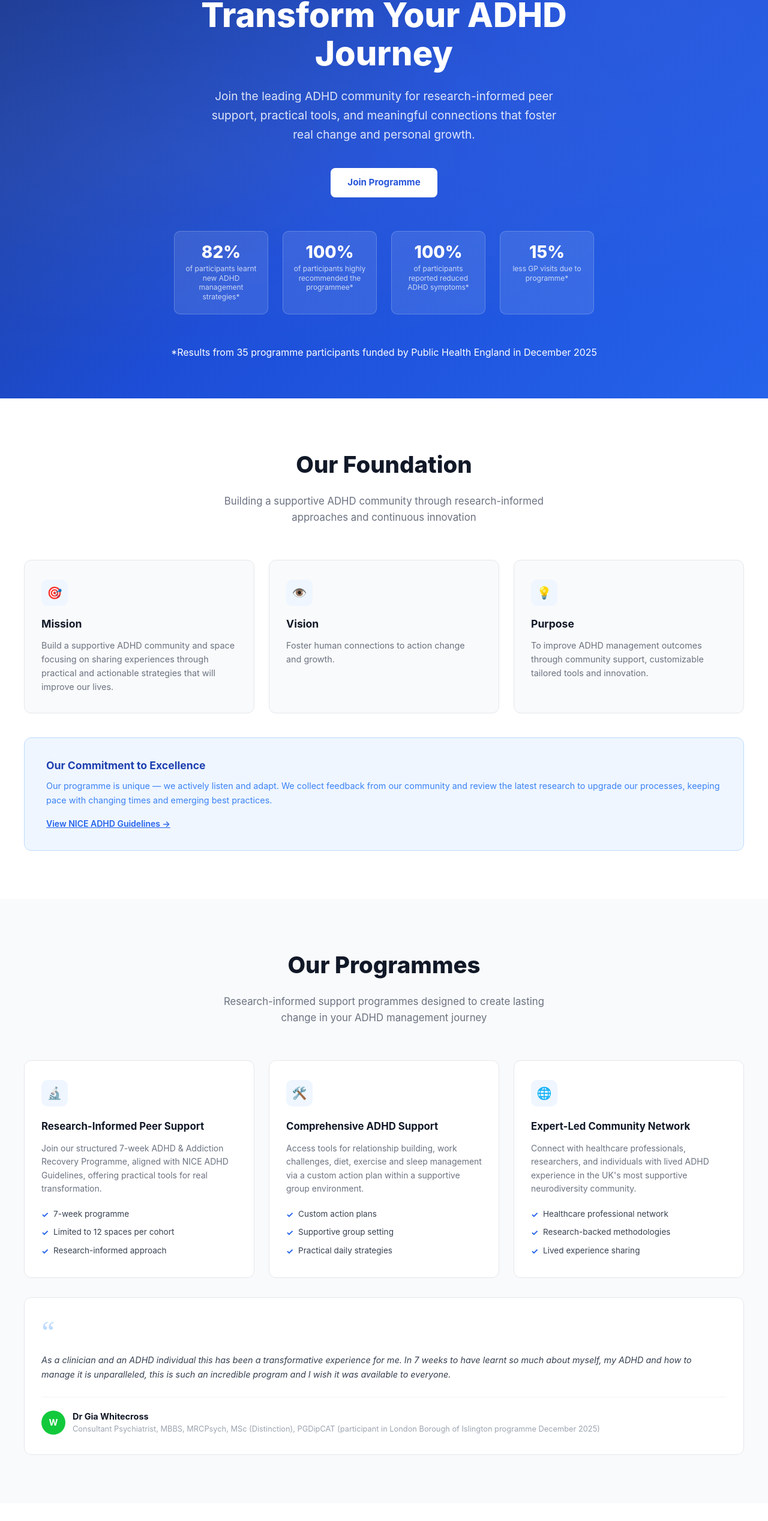
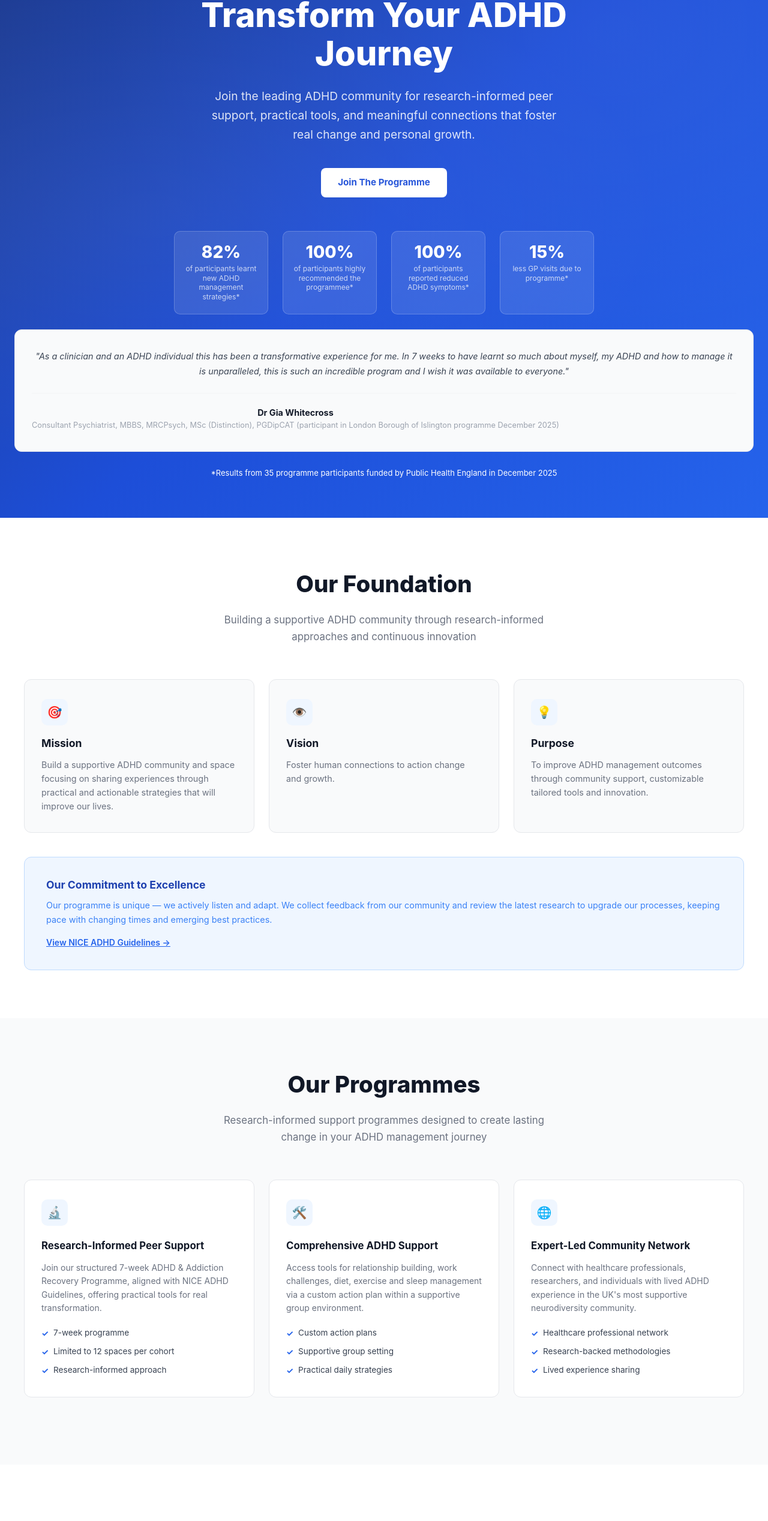
Before and after one commit to ginnyedelstein/adhdactionnetwork, a Next.js app: page / in a window 1280 px wide. Shown: the part 210-2745 px from the top of the page at 60% size. Built offline with nearby package versions, Linux system fonts and the light colour scheme.

Commit message:
Update form link and fix Gia quote loaction

```diff
--- a/src/components/CTABanner.tsx
+++ b/src/components/CTABanner.tsx
@@ -52,7 +52,7 @@ const PrimaryBtn = styled.a`
 `;
 
 const JOIN_URL =
-  "https://forms.fillout.com/t/p35enEL9UKus";
+  "https://forms.fillout.com/t/r6JmuqVA4Dus";
 
 export default function CTABanner() {
   return (
--- a/src/components/Hero.tsx
+++ b/src/components/Hero.tsx
@@ -145,8 +145,45 @@ const StatLabel = styled.div`
   line-height: 1.3;
 `;
 
+const Quote = styled.p`
+  font-size: 0.9rem;
+  color: #374151;
+  line-height: 1.7;
+  flex: 1;
+  margin-bottom: 1.5rem;
+  font-style: italic;
+`;
+
+const Attribution = styled.div`
+  display: flex;
+  align-items: center;
+  gap: 0.75rem;
+  border-top: 1px solid #f3f4f6;
+  padding-top: 1.25rem;
+`;
+
+const AuthorInfo = styled.div``;
+
+const AuthorName = styled.div`
+  font-weight: 700;
+  font-size: 0.9rem;
+  color: #111827;
+`;
+
+const AuthorRole = styled.div`
+  font-size: 0.8rem;
+  color: #9ca3af;
+`;
+
+const Card = styled.div`
+  background: #f9fafb;
+  border: 1px solid #e5e7eb;
+  border-radius: 12px;
+  padding: 2rem 1.75rem;
+`;
+
 const JOIN_URL =
-  "https://forms.fillout.com/t/p35enEL9UKus";
+  "https://forms.fillout.com/t/r6JmuqVA4Dus";
 
 const stats = [
   { value: "82%", label: "of participants learnt new ADHD management strategies*" },
@@ -170,7 +207,7 @@ export default function Hero() {
       </HeroSub>
       <ButtonGroup>
         <PrimaryBtn href={JOIN_URL} target="_blank" rel="noopener noreferrer">
-          Join Programme
+          Join The Programme
         </PrimaryBtn>
       </ButtonGroup>
       <StatsGrid>
@@ -182,9 +219,23 @@ export default function Hero() {
         ))}
       </StatsGrid>
       <br />
+
+      <Card>
+        <Quote>"As a clinician and an ADHD individual this has been a transformative experience for me. In 7 weeks to have
+          learnt so much about myself, my ADHD and how to manage it is unparalleled, this is such an incredible program and I wish it was available to everyone."</Quote>
+        <Attribution>
+          <AuthorInfo>
+            <AuthorName>Dr Gia Whitecross</AuthorName>
+            <AuthorRole>Consultant Psychiatrist, MBBS, MRCPsych, MSc
+              (Distinction), PGDipCAT (participant in London Borough of Islington programme December 2025)</AuthorRole>
+          </AuthorInfo>
+        </Attribution>
+      </Card>
       <br />
 
-      <div>*Results from 35 programme participants funded by Public Health England in December 2025</div>
+      <div style={{ fontSize: "small" }}>
+        *Results from 35 programme participants funded by Public Health England in December 2025
+      </div>
     </HeroSection>
   );
 }
--- a/src/components/Navbar.tsx
+++ b/src/components/Navbar.tsx
@@ -138,7 +138,7 @@ const MobileCTA = styled.a`
 `;
 
 const JOIN_URL =
-  "https://forms.fillout.com/t/p35enEL9UKus";
+  "https://forms.fillout.com/t/r6JmuqVA4Dus";
 
 export default function Navbar() {
   const [menuOpen, setMenuOpen] = useState(false);
@@ -181,7 +181,7 @@ export default function Navbar() {
           About Us
         </MobileLink>
         <MobileCTA href={JOIN_URL} target="_blank" rel="noopener noreferrer">
-          Join Programme
+          Join The Programme
         </MobileCTA>
       </MobileMenu>
     </Nav>
--- a/src/components/Programmes.tsx
+++ b/src/components/Programmes.tsx
@@ -189,61 +189,10 @@ const JoinBtn = styled.a`
   }
 `;
 
-const QuoteMark = styled.div`
-  font-size: 3rem;
-  line-height: 1;
-  color: #bfdbfe;
-  font-family: Georgia, serif;
-  margin-bottom: 0.75rem;
-`;
-
-const Quote = styled.p`
-  font-size: 0.9rem;
-  color: #374151;
-  line-height: 1.7;
-  flex: 1;
-  margin-bottom: 1.5rem;
-  font-style: italic;
-`;
-
-const Attribution = styled.div`
-  display: flex;
-  align-items: center;
-  gap: 0.75rem;
-  border-top: 1px solid #f3f4f6;
-  padding-top: 1.25rem;
-`;
-
-const Avatar = styled.div`
-  width: 40px;
-  height: 40px;
-  border-radius: 50%;
-  background: #2563eb;
-  color: white;
-  display: flex;
-  align-items: center;
-  justify-content: center;
-  font-weight: 700;
-  font-size: 0.9rem;
-  flex-shrink: 0;
-`;
-
-const AuthorInfo = styled.div``;
-
-const AuthorName = styled.div`
-  font-weight: 700;
-  font-size: 0.9rem;
-  color: #111827;
-`;
-
-const AuthorRole = styled.div`
-  font-size: 0.8rem;
-  color: #9ca3af;
-`;
 
 
 const JOIN_URL =
-  "https://forms.fillout.com/t/p35enEL9UKus";
+  "https://forms.fillout.com/t/r6JmuqVA4Dus";
 
 const programmes = [
   {
@@ -323,22 +272,6 @@ export default function Programmes() {
             Join the Programme
           </JoinBtn>
         </FeaturedCard> */}
-
-        <Card>
-          <QuoteMark>&ldquo;</QuoteMark>
-          <Quote>As a clinician and an ADHD individual this has been a transformative experience for me. In 7 weeks to have
-            learnt so much about myself, my ADHD and how to manage it is unparalleled, this is such an incredible program and I wish it was available to everyone.</Quote>
-          <Attribution>
-            <Avatar style={{ background: "#12c93c" }}>
-              W
-            </Avatar>
-            <AuthorInfo>
-              <AuthorName>Dr Gia Whitecross</AuthorName>
-              <AuthorRole>Consultant Psychiatrist, MBBS, MRCPsych, MSc
-                (Distinction), PGDipCAT (participant in London Borough of Islington programme December 2025)</AuthorRole>
-            </AuthorInfo>
-          </Attribution>
-        </Card>
       </Inner>
     </Section>
   );
```
